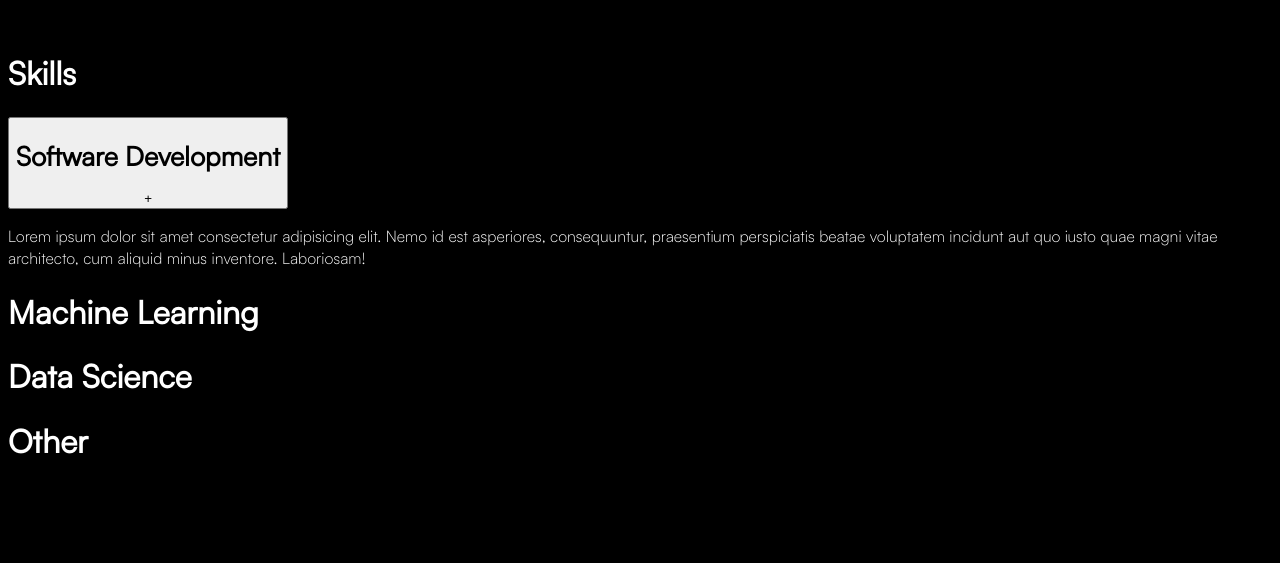
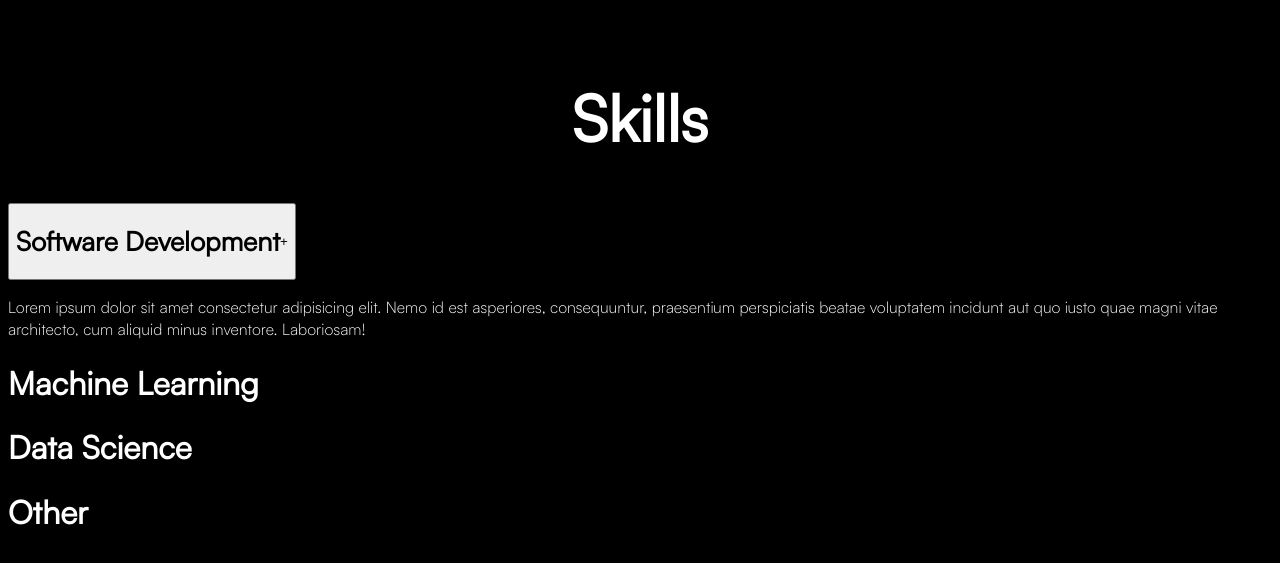
Before and after one commit to BenW2k/Portfolio, a Next.js app in the folder frontend/: page / in a window 1280 px wide. Shown: the part 3476-4039 px from the top of the page. Built offline with nearby package versions, Linux system fonts and the light colour scheme.

Commit message:
+styling

```diff
--- a/frontend/app/styles/components/skills.module.css
+++ b/frontend/app/styles/components/skills.module.css
@@ -6,12 +6,18 @@
 .dummy-container {
   padding-top: 200px;
 }
-.dummy-container .skills-title {
+.dummy-container .container-title {
   background: none;
   border: none;
   padding: 0;
 }
-.dummy-container .skills-title h1 {
+.dummy-container .container-title h1 {
   font-size: 64px;
   text-align: center;
+}
+
+.skill-title {
+  display: flex;
+  justify-content: space-between;
+  align-items: center;
 }/*# sourceMappingURL=skills.module.css.map */
--- a/frontend/app/styles/components/skills.module.scss
+++ b/frontend/app/styles/components/skills.module.scss
@@ -5,7 +5,7 @@
 
 .dummy-container {
   padding-top: 200px;
-  .skills-title {
+  .container-title {
     background: none;
     border: none;
     padding: 0;
@@ -17,12 +17,14 @@
 }
 
 // .skill-panel {
-//   display: flex;
-//   justify-content: left;
+
 // }
 
-// .skill-header {
-// }
+.skill-title {
+  display: flex;
+  justify-content: space-between;
+  align-items: center;
+}
 
 // .skill-body {
 // }
```
